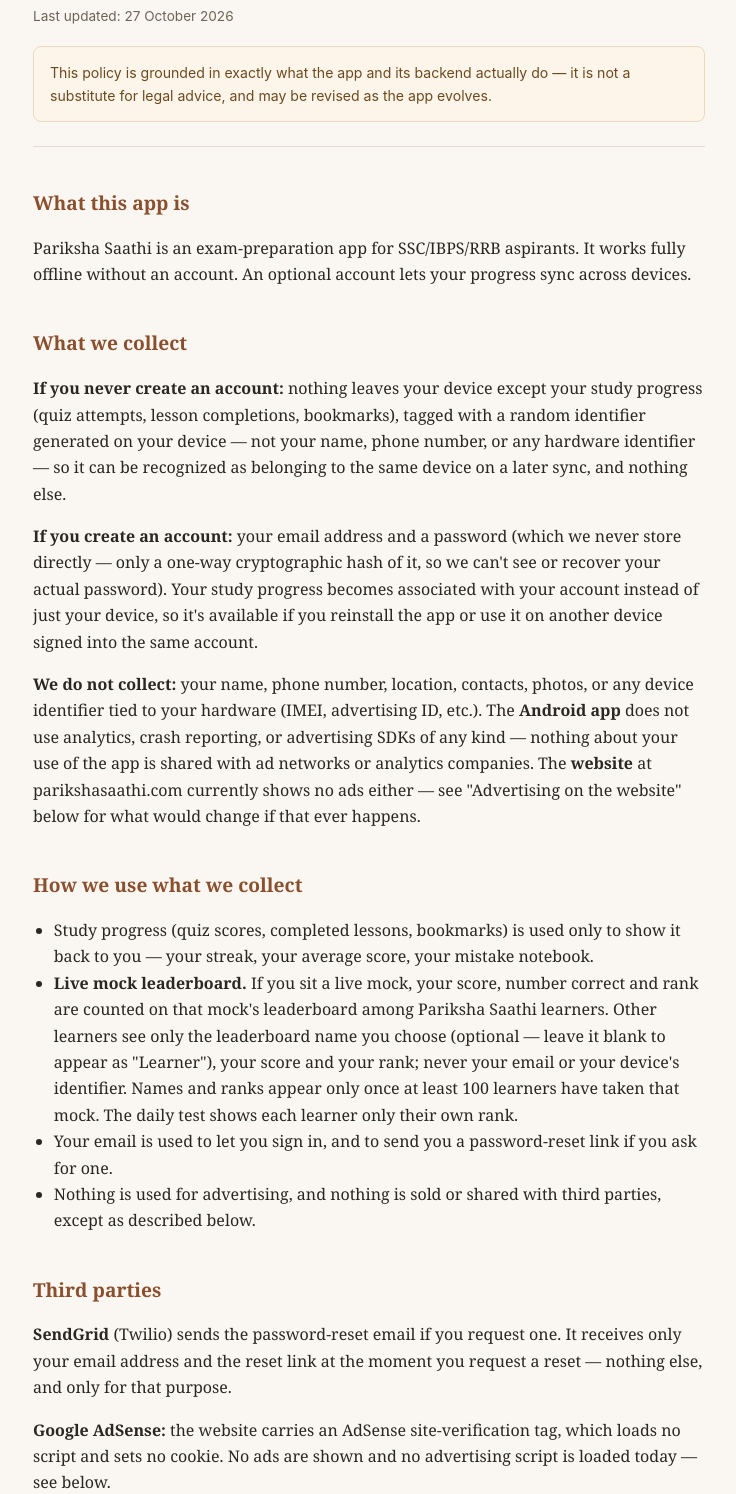
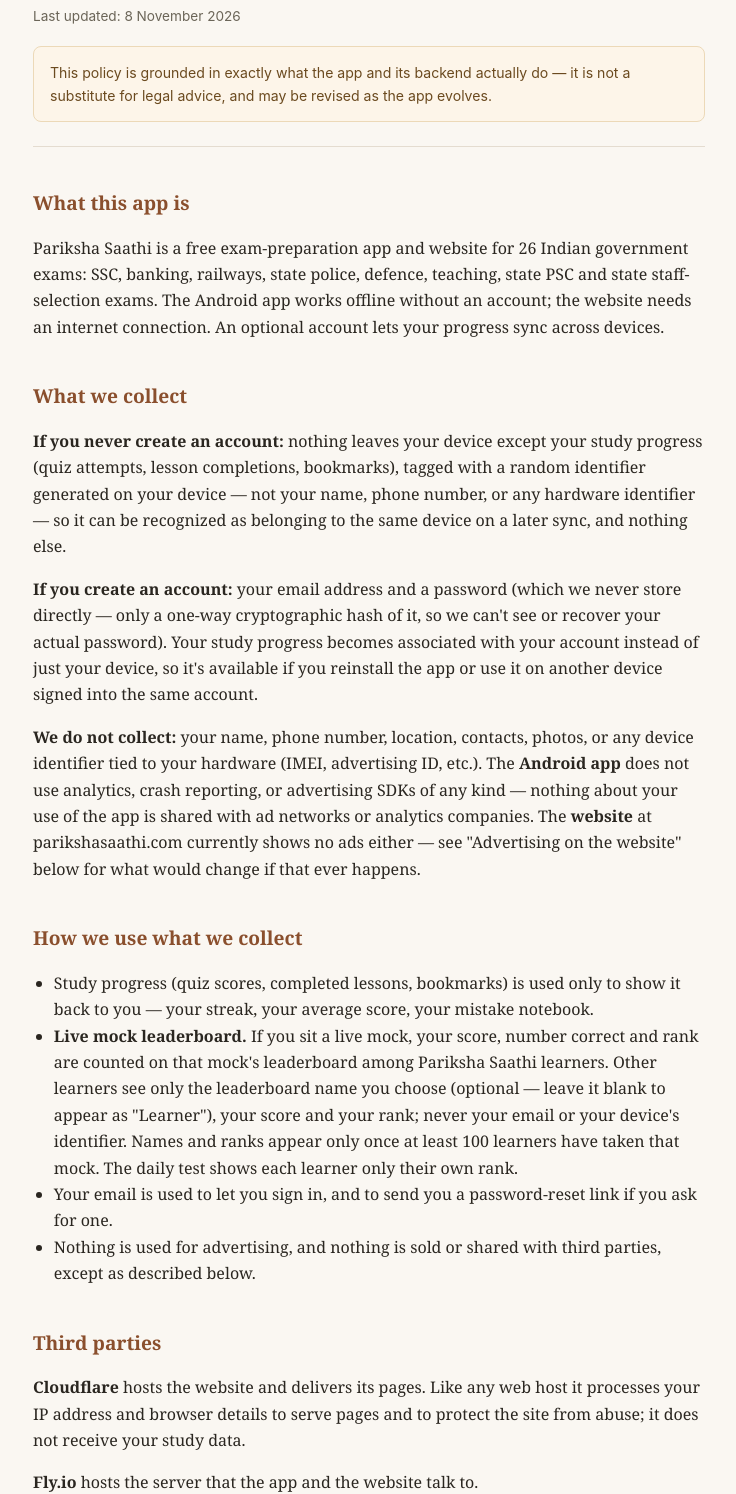
Before and after one commit to mahesh0223/pariksha-saathi-legal, a plain HTML site: page index.html in a window 1280 px wide. Shown: the part 109-1603 px from the top of the page, without its empty margins (271-1007 px from the left). Drawn offline with Linux system fonts and the light colour scheme.

Commit message:
Privacy policy: scope is 26 exams (offline only in the app), Cloudflare and Fly.io named as hosts
Approved by the owner on 8 Nov 2026; mirrors parikshasaathi.com/privacy/.

Co-Authored-By: Claude Opus 5.5 <noreply@anthropic.com>

```diff
--- a/index.html
+++ b/index.html
@@ -75,7 +75,7 @@
 <div class="wrap">
   <header>
     <h1>Privacy Policy for Pariksha Saathi</h1>
-    <div class="meta">Last updated: 27 October 2026</div>
+    <div class="meta">Last updated: 8 November 2026</div>
     <div class="notice">
       This policy is grounded in exactly what the app and its backend actually do — it is not a
       substitute for legal advice, and may be revised as the app evolves.
@@ -85,8 +85,10 @@
   <section>
     <h2>What this app is</h2>
     <p>
-      Pariksha Saathi is an exam-preparation app for SSC/IBPS/RRB aspirants. It works fully
-      offline without an account. An optional account lets your progress sync across devices.
+      Pariksha Saathi is a free exam-preparation app and website for 26 Indian government exams:
+      SSC, banking, railways, state police, defence, teaching, state PSC and state staff-selection
+      exams. The Android app works offline without an account; the website needs an internet
+      connection. An optional account lets your progress sync across devices.
     </p>
 
     <h2>What we collect</h2>
@@ -130,6 +132,14 @@
     </ul>
 
     <h2>Third parties</h2>
+    <p>
+      <strong>Cloudflare</strong> hosts the website and delivers its pages. Like any web host it
+      processes your IP address and browser details to serve pages and to protect the site from
+      abuse; it does not receive your study data.
+    </p>
+    <p>
+      <strong>Fly.io</strong> hosts the server that the app and the website talk to.
+    </p>
     <p>
       <strong>SendGrid</strong> (Twilio) sends the password-reset email if you request one. It
       receives only your email address and the reset link at the moment you request a reset —
@@ -195,7 +205,7 @@
     <p>Questions about this policy or your data: <a href="mailto:sriwastava2@gmail.com">sriwastava2@gmail.com</a></p>
   </section>
 
-  <footer>Pariksha Saathi — SSC/IBPS/RRB exam preparation</footer>
+  <footer>Pariksha Saathi — exam preparation for 26 Indian government exams</footer>
 </div>
 </body>
 </html>
```
